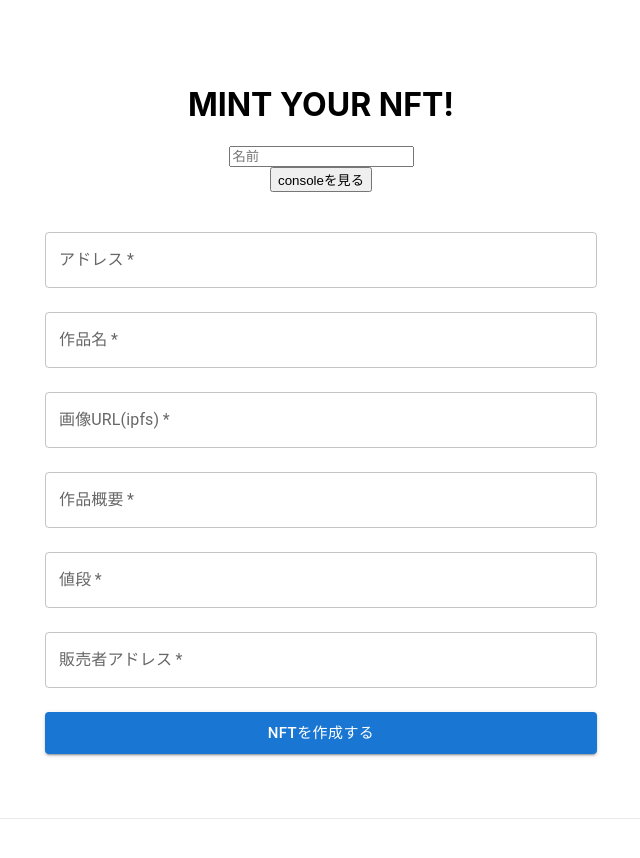
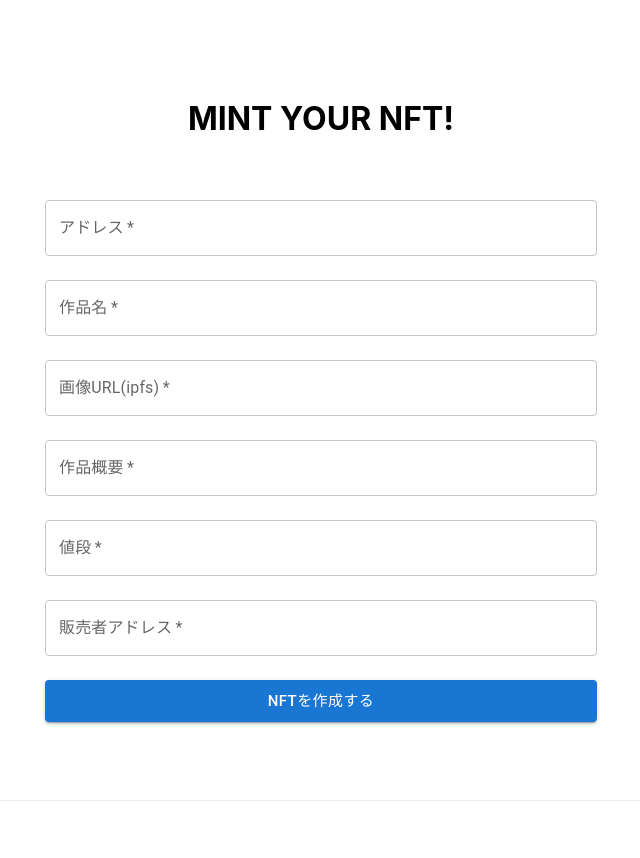
Before and after one commit to gaiax/nft-register-service, a Next.js app in the folder nft-frontend/front/: page / in a window 1280 px wide. Shown: the top 858 px of the page, without its empty margins (319-959 px from the left). Built offline with nearby package versions, Linux system fonts and the light colour scheme.

Commit message:
frontからsafeMintを叩けるようにした

```diff
--- a/nft-frontend/front/package.json
+++ b/nft-frontend/front/package.json
@@ -14,7 +14,8 @@
     "@mui/material": "^5.10.10",
     "next": "12.3.1",
     "react": "18.2.0",
-    "react-dom": "18.2.0"
+    "react-dom": "18.2.0",
+    "react-hook-form": "^7.38.0"
   },
   "devDependencies": {
     "@types/node": "18.11.2",
--- a/nft-frontend/front/pages/index.tsx
+++ b/nft-frontend/front/pages/index.tsx
@@ -7,19 +7,31 @@ import React, { useState } from "react"
 import { Button, Container, Stack, TextField } from '@mui/material'
 // import { fetchGet, fetchPost } from '../utils/api-helpers'
 import axios from "axios"
+import { SubmitHandler, useForm } from 'react-hook-form'
+
+interface NftForm {
+  to: string
+  name: string
+  image: string
+  description: string
+  price: string
+  seller: string
+}
 
 const Home: NextPage = () => {
+  const { register, handleSubmit } = useForm<NftForm>()
 
-  const [message, setMessage] = useState("");
+  const submit: SubmitHandler<NftForm> = (data) => {
 
-  const handle = async() => (
-    axios.get(
-      process.env.NEXT_PUBLIC_API_BASE + "/helthCheck"
+    axios.post(
+      process.env.NEXT_PUBLIC_API_BASE + "/mint",
+      data
     )
     .then(res => {
       console.log(res);
+      console.log(data);
     })
-  )
+  }
 
   return (
     <div className={styles.container}>
@@ -31,40 +43,44 @@ const Home: NextPage = () => {
 
       <main className={styles.main}>
         <h1>MINT YOUR NFT!</h1>
-        <input type="text" placeholder="名前" onChange={(e)=>{setMessage(e.target.value)} }/>
-        <button onClick={handle}>consoleを見る</button>
 
         <Container maxWidth="sm" sx={{ pt: 5 }}>
           <Stack spacing={3}>
             <TextField
               required
               label="アドレス"
+              {...register('to')}
             />
             <TextField
               required
               label="作品名"
+              {...register('name')}
             />
             <TextField
               required
               label="画像URL(ipfs)"
+              {...register('image')}
             />
             <TextField
               required
               label="作品概要"
+              {...register('description')}
             />
             <TextField
               required
               label="値段"
+              {...register('price')}
             />
             <TextField
               required
               label="販売者アドレス"
+              {...register('seller')}
             />
             <Button
               color="primary"
               variant="contained"
               size="large"
-              // onClick={}
+              onClick={handleSubmit(submit)}
             >
               NFTを作成する
             </Button>
```
Also changed, not shown: 1 other file (tests, documents, lock files or other folders).
